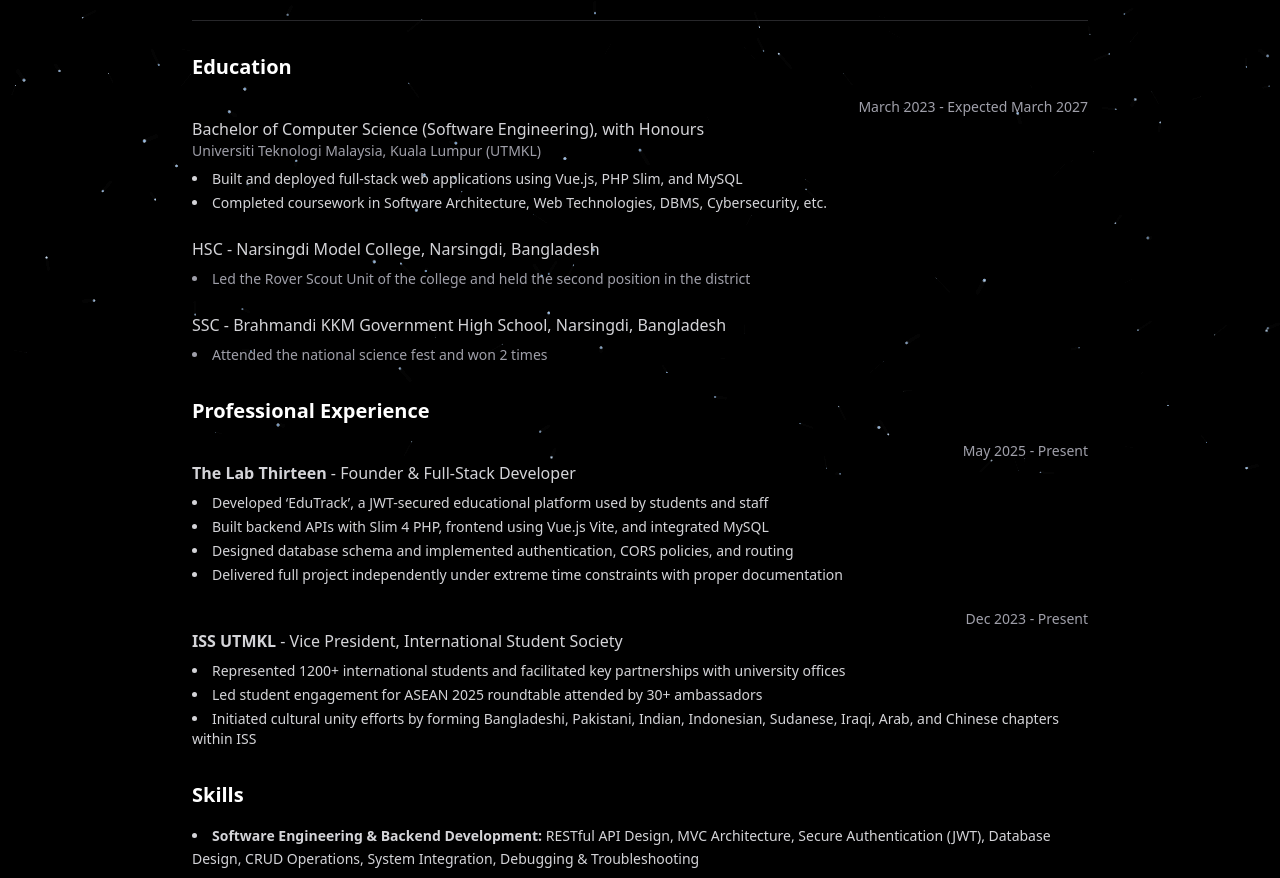
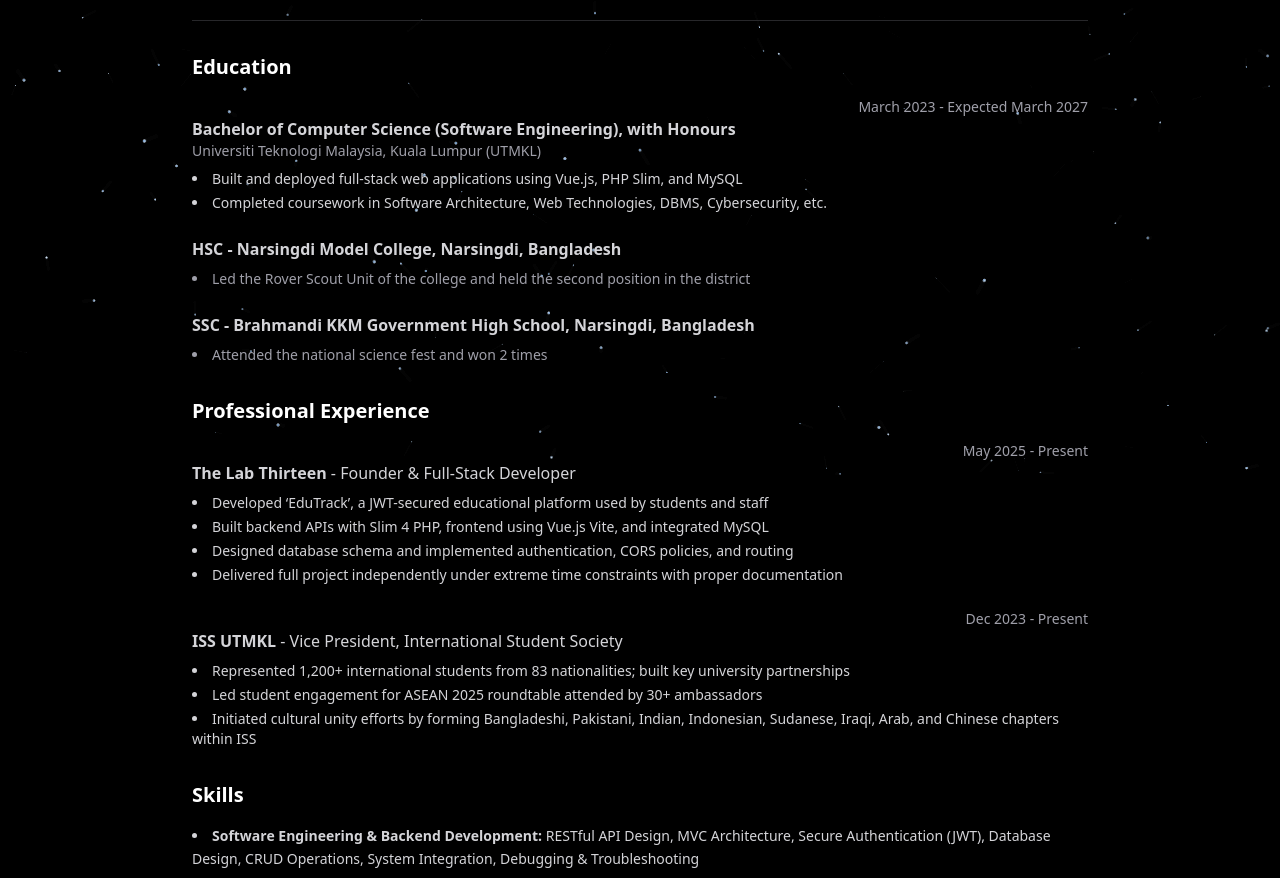
Before and after one commit to abdullahalnahid0503/aanahid, a Vue app: page /resume in a window 1280 px wide. Shown: the part 323-1201 px from the top of the page. Built offline with nearby package versions, Linux system fonts and the light colour scheme.

Commit message:
Updated resume section

```diff
--- a/src/pages/Resume.vue
+++ b/src/pages/Resume.vue
@@ -59,7 +59,7 @@
               March 2023 - Expected March 2027
             </p>
             <p class="font-medium">
-              Bachelor of Computer Science (Software Engineering), with Honours
+              <b>Bachelor of Computer Science (Software Engineering), with Honours</b>
             </p>
             <p class="text-zinc-400 text-sm">
               Universiti Teknologi Malaysia, Kuala Lumpur (UTMKL)
@@ -72,7 +72,7 @@
 
           <div>
             <p class="font-medium">
-              HSC - Narsingdi Model College, Narsingdi, Bangladesh
+              <b>HSC - Narsingdi Model College, Narsingdi, Bangladesh</b>
             </p>
             <p class="text-zinc-400 text-sm">
               <ul class="list-disc list-inside text-sm mt-2 space-y-1">
@@ -83,7 +83,7 @@
 
           <div>
             <p class="font-medium">
-              SSC - Brahmandi KKM Government High School, Narsingdi, Bangladesh
+              <b>SSC - Brahmandi KKM Government High School, Narsingdi, Bangladesh</b>
             </p>
             <p class="text-zinc-400 text-sm">
               <ul class="list-disc list-inside text-sm mt-2 space-y-1">
@@ -122,7 +122,7 @@
               <b>ISS UTMKL</b> - Vice President, International Student Society
             </p>
             <ul class="list-disc list-inside text-sm mt-2 space-y-1">
-              <li>Represented 1200+ international students and facilitated key partnerships with university offices</li>
+              <li>Represented 1,200+ international students from 83 nationalities; built key university partnerships</li>
               <li>Led student engagement for ASEAN 2025 roundtable attended by 30+ ambassadors</li>
               <li>
                 Initiated cultural unity efforts by forming Bangladeshi, Pakistani, Indian, Indonesian,
```
Also changed, not shown: 1 other file (tests, documents, lock files or other folders).
